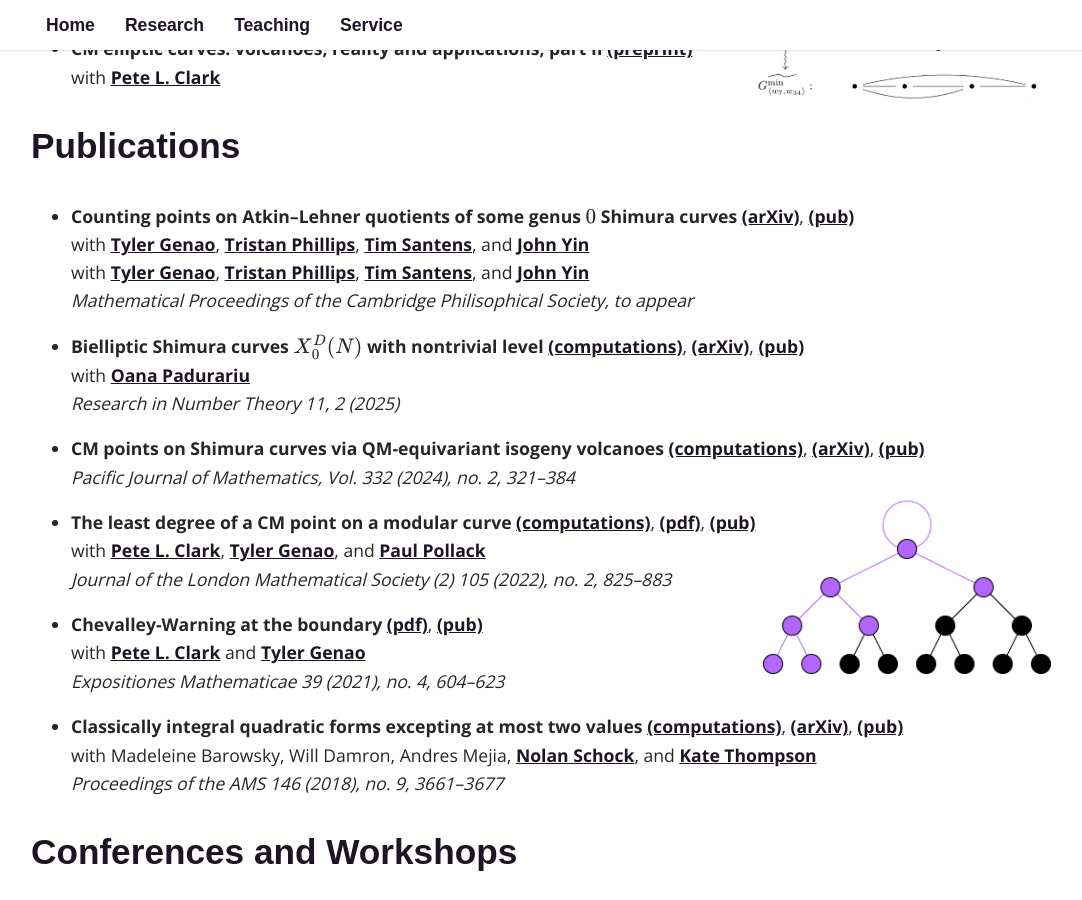
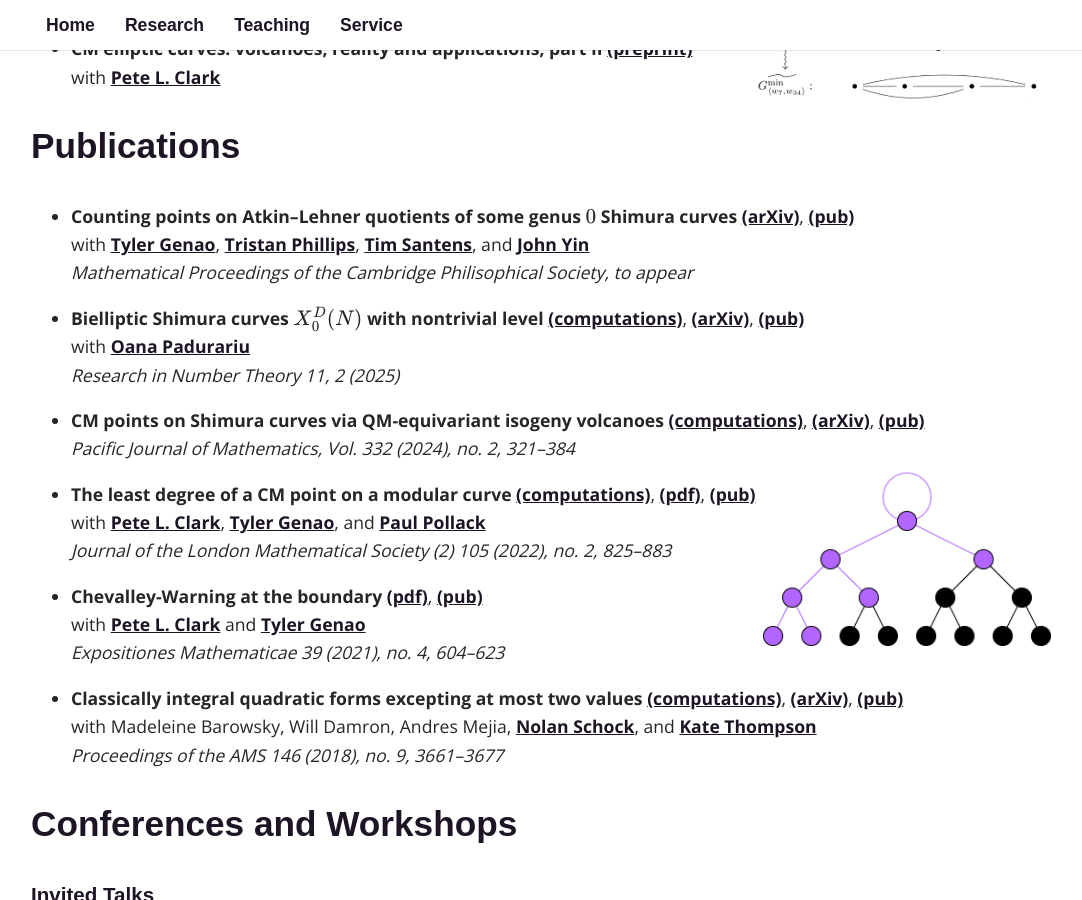
Before and after one commit to fsaia/site, a Jekyll site: the page built from _pages/02_research.md, in a window 1280 px wide and 900 px high, scrolled down 1009 px. Shown: the whole window, without its empty margins (159-1241 px from the left). Built offline with Jekyll 4.4.1, drawn with Linux system fonts in a browser that asks for light colours; some web fonts are replaced; formulas are drawn with MathJax 3.

Commit message:
Update 02_research.md

```diff
--- a/_pages/02_research.md
+++ b/_pages/02_research.md
@@ -36,7 +36,6 @@ I am also interested in involving students in research. In the 2024-2025 academi
 ## Publications
 
 * **Counting points on Atkin--Lehner quotients of some genus $$0$$ Shimura curves** [(arXiv)](https://arxiv.org/abs/2504.09400), [(pub)](https://www.cambridge.org/core/journals/mathematical-proceedings-of-the-cambridge-philosophical-society/article/counting-points-on-some-genus-zero-shimura-curves/778AEFCE4EBB55AEA844AA66E40E7C33)
-	with [Tyler Genao](https://tylergenao.com/), [Tristan Phillips](https://sites.google.com/site/tristanphillipsmath/home), [Tim Santens](https://sites.google.com/view/timsantens/), and [John Yin](https://sites.google.com/view/johng23)
 	with [Tyler Genao](https://tylergenao.com/), [Tristan Phillips](https://sites.google.com/site/tristanphillipsmath/home), [Tim Santens](https://sites.google.com/view/timsantens/), and [John Yin](https://sites.google.com/view/johng23)
 	*Mathematical Proceedings of the Cambridge Philisophical Society, to appear*
 
```
